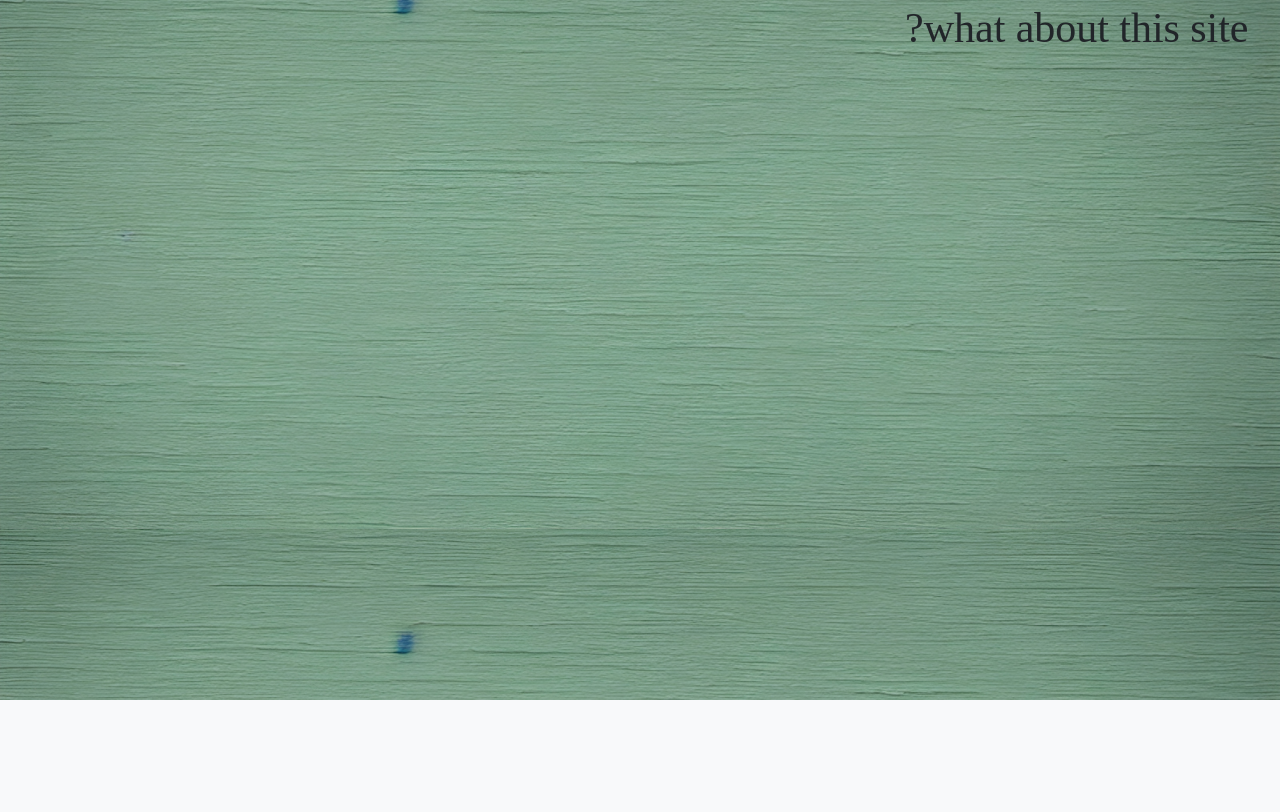
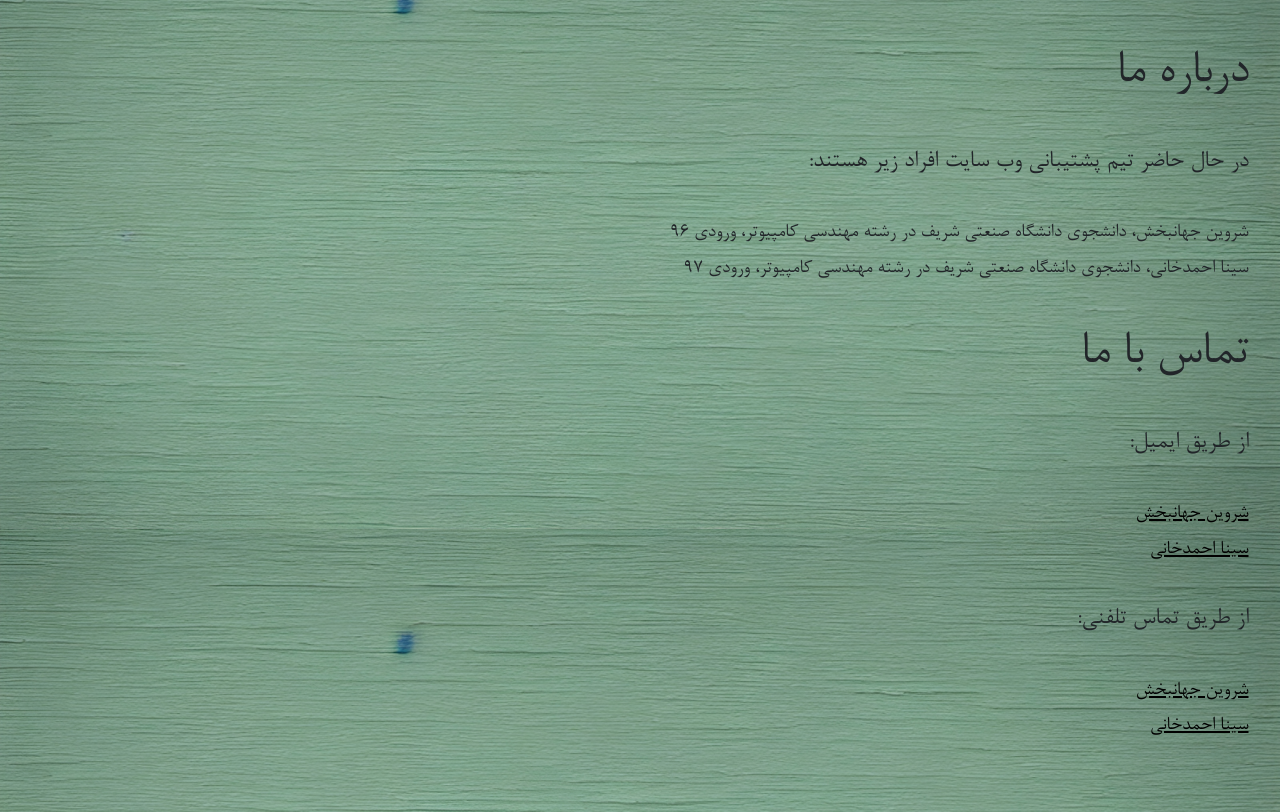
Before and after one commit to sina0k/auctioneer, a Django app: page /about in a window 1280 px wide. Shown: the part 111-923 px from the top of the page. Before the commit the page ends 811 px from the top, so only its background shows below. Run offline with Django 3.2, Linux system fonts and the light colour scheme.

Commit message:
learn and about

```diff
--- a/project/base/templates/base/about.html
+++ b/project/base/templates/base/about.html
@@ -2,5 +2,33 @@
 
 {% block content %}
 
-<h2> what about this site?</h2>
+<title>About Us</title>
+<br>
+<h1>درباره ما</h1>
+<br>
+
+
+<h5> در حال حاضر تیم پشتیبانی وب سایت افراد زیر هستند:</h5>
+<br>
+<h6>شروین جهانبخش، دانشجوی دانشگاه صنعتی شریف در رشته مهندسی کامپیوتر، ورودی ۹۶</h6>
+<h6>سینا احمدخانی، دانشجوی دانشگاه صنعتی شریف در رشته مهندسی کامپیوتر، ورودی ۹۷</h6>
+
+<br>
+
+<h1>تماس با ما</h1>
+
+<br>
+
+<h5>از طریق ایمیل:</h5>
+<br>
+<h6> <a href = "mailto: jahanshervin@yahoo.com" style="color: black;">شروین جهانبخش</a></h6>
+<h6> <a href = "mailto: sina0ahmadkhani@gmail.com" style="color: black;">سینا احمدخانی</a></h6>
+
+<br>
+
+<h5>از طریق تماس تلفنی:</h5>
+<br>
+
+<h6><a href="tel:+989309079115" style="color: black;">شروین جهانبخش</a></h6>
+<h6><a href="tel:+989212428725" style="color: black;">سینا احمدخانی</a></h6>
 {% endblock content %}
```
Also changed, not shown: project/base/templates/base/learn.html (+10 -1 lines).
